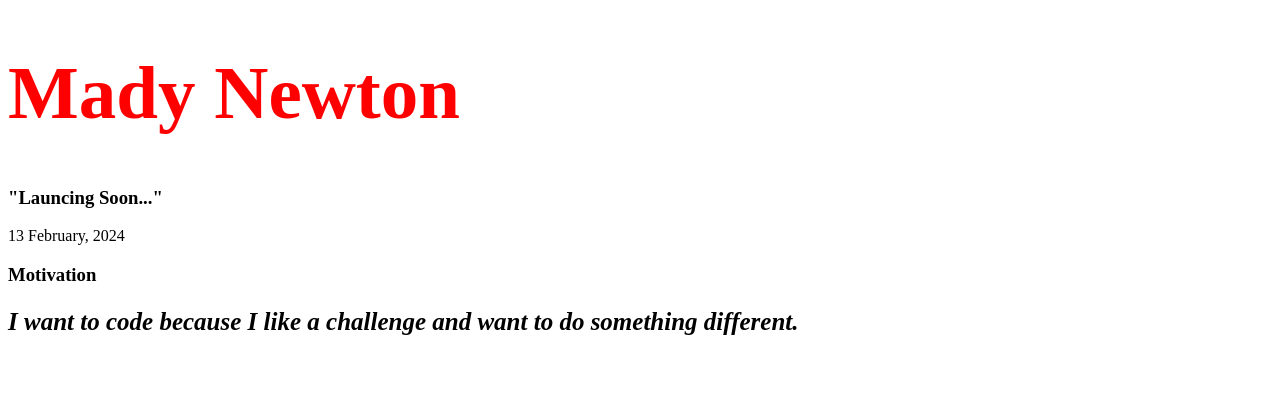
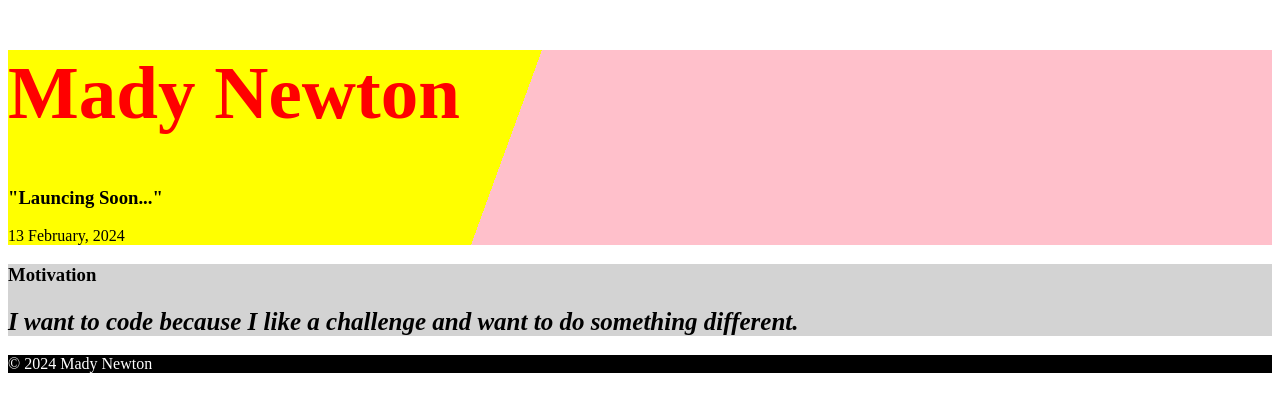
Before and after one commit to MadysonNewton/ProjectONE, a plain HTML site: page index.html in a window 1280 px wide. Drawn offline with Linux system fonts and the light colour scheme.

Commit message:
worked on html formatting/css property values

```diff
--- a/index.html
+++ b/index.html
@@ -9,20 +9,31 @@
 </head>
 
 <body>
+    <header>
+        <div>
             <h1>Mady Newton</h1>
 
             <h3>"Launcing Soon..."</h3>
 
             <p>13 February, 2024</p>
+        </div>
+    </header>
 
+    <section>
+        <div>
             <h3>Motivation
                 <br> <br>
                 <i>I want to code because I like a challenge and want to do something different.</i>
             </h3>
+        </div>
+    </section>
 
 
-
-
+    <footer>
+        <div>
+            &copy 2024 Mady Newton
+        </div>
+    </footer>
 </body>
 
 </html>
--- a/style.css
+++ b/style.css
@@ -6,3 +6,16 @@ h1 {
 i {
     font-size: 25px;
 }
+
+header {
+    background: linear-gradient(110deg, yellow 40%, pink 40%);
+}
+
+section {
+    background: lightgray;
+}
+
+footer {
+    background: black;
+    color: white;
+}
```
Lines whose indentation alone changed are shown as unchanged.
